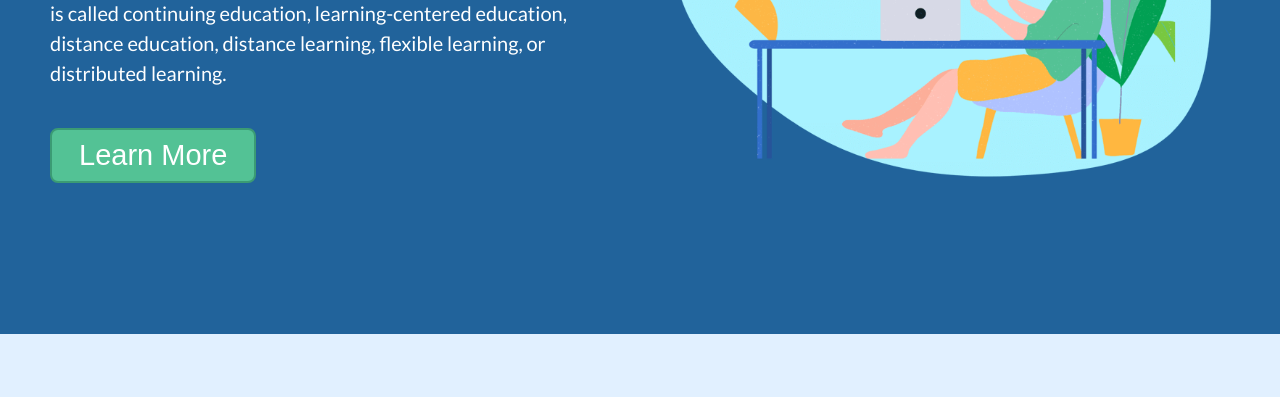
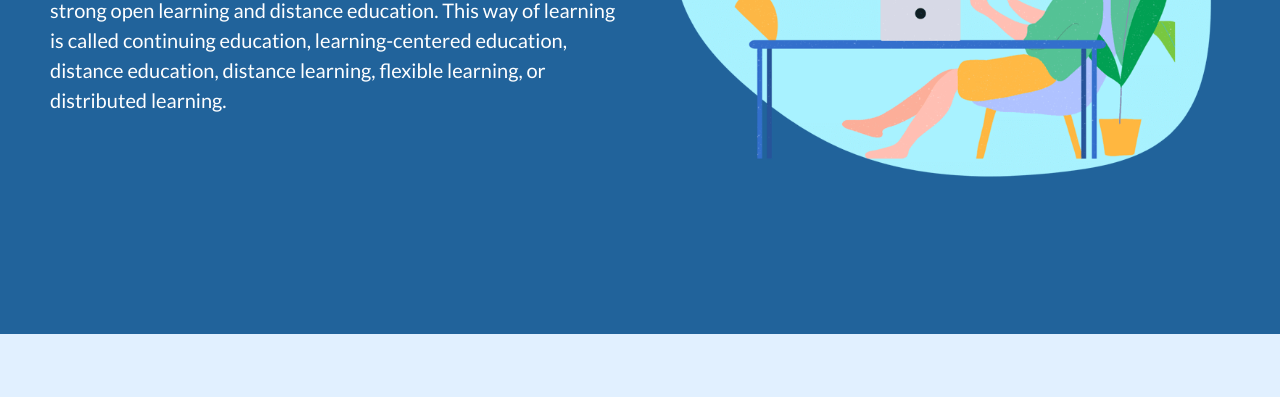
Before and after one commit to arnoldrubi/MMS-171-Group-Project, a plain HTML site: page index.html in a window 1280 px wide. Shown: the part 403-800 px from the top of the page. Drawn offline with Linux system fonts and the light colour scheme.

Commit message:
added screenshots and removed learn more button

```diff
--- a/index.html
+++ b/index.html
@@ -33,7 +33,6 @@
     <div>
      <h1 class="hero-title">What is<br> <span>ODL?</span></h1>
      <p>Open distance learning (ODL) is the combination of two concepts: strong open learning and distance education. This way of learning is called continuing education, learning-centered education, distance education, distance learning, flexible learning, or distributed learning.</p>
-     <button href="#definition" type="button" class="btn">Learn More</button>
     </div>
     <div>
       <img class="display-img" src="images/Homepage-element.png" alt="ODL Illustration">
```
Also changed, not shown: screenshots/Screenshot 2023-01-09 at 15-41-30 MMS 171 What is ODL.png (added), screenshots/Screenshot 2023-01-09 at 15-41-49 MMS 171 What is ODL.png (added), screenshots/Screenshot 2023-01-09 at 15-41-55 MMS 171 What is ODL.png (added), screenshots/Screenshot 2023-01-09 at 15-42-02 MMS 171 What is ODL.png (added), screenshots/Screenshot 2023-01-09 at 15-42-12 MMS 171 What is ODL.png (added), screenshots/Screenshot 2023-01-09 at 15-42-19 MMS 171 What is ODL.png (added), 1 other file.
